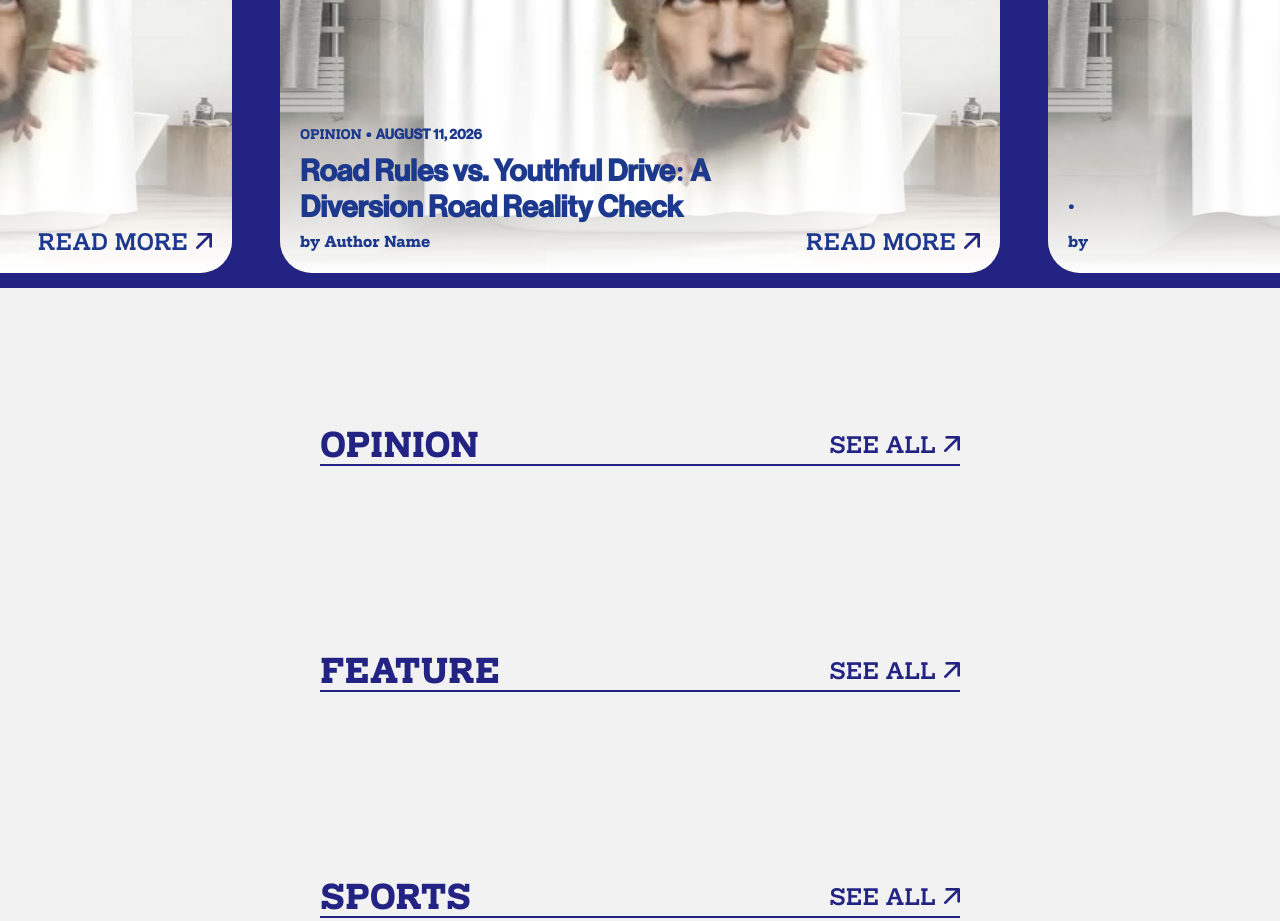
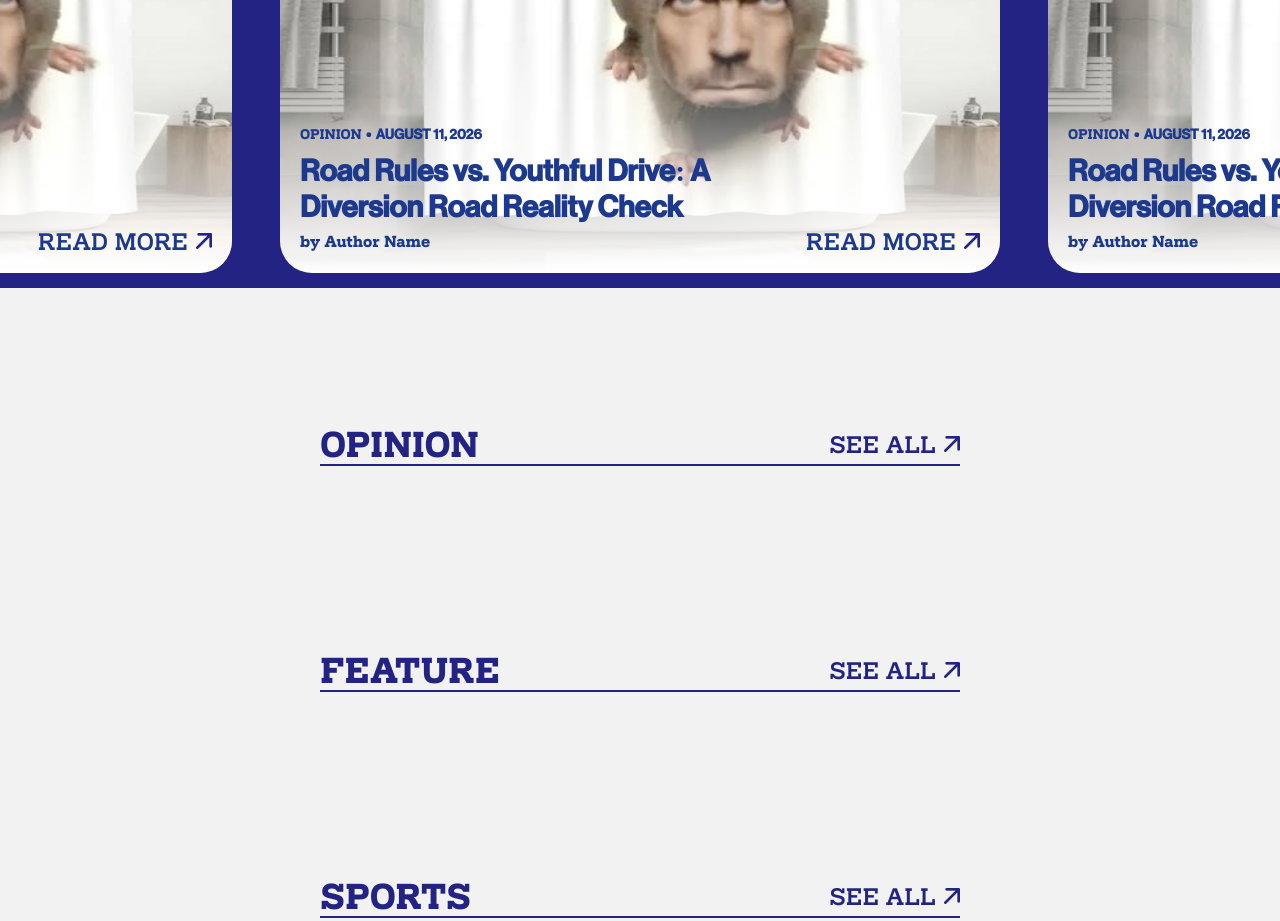
Before and after one commit to Bryian1125/CentralEchoSite, a Next.js app: page / in a window 1280 px wide. Shown: the part 1120-2041 px from the top of the page. Built offline with nearby package versions, Linux system fonts and the light colour scheme.

Commit message:
add values for other CarouselCards

```diff
--- a/components/Home/herobanner.tsx
+++ b/components/Home/herobanner.tsx
@@ -31,7 +31,6 @@ export default function HeroBanner() {
             </div>
 
             <div className = "flex flex-row items-center justify-center w-full h-xl mt-10 mb-10 gap-12 overflow-x-clip">
-                <CarouselCard />
                 <CarouselCard
                     category="OPINION"
                     date="August 11, 2026"
@@ -39,7 +38,20 @@ export default function HeroBanner() {
                               A Diversion Road Reality Check"
                     author="Author Name"
                 />
-                <CarouselCard />
+                <CarouselCard
+                    category="OPINION"
+                    date="August 11, 2026"
+                    title=" Road Rules vs. Youthful Drive:
+                              A Diversion Road Reality Check"
+                    author="Author Name"
+                />
+                <CarouselCard
+                    category="OPINION"
+                    date="August 11, 2026"
+                    title=" Road Rules vs. Youthful Drive:
+                    A Diversion Road Reality Check"
+                    author="Author Name"
+                />
             </div>
         </div>
 
```
